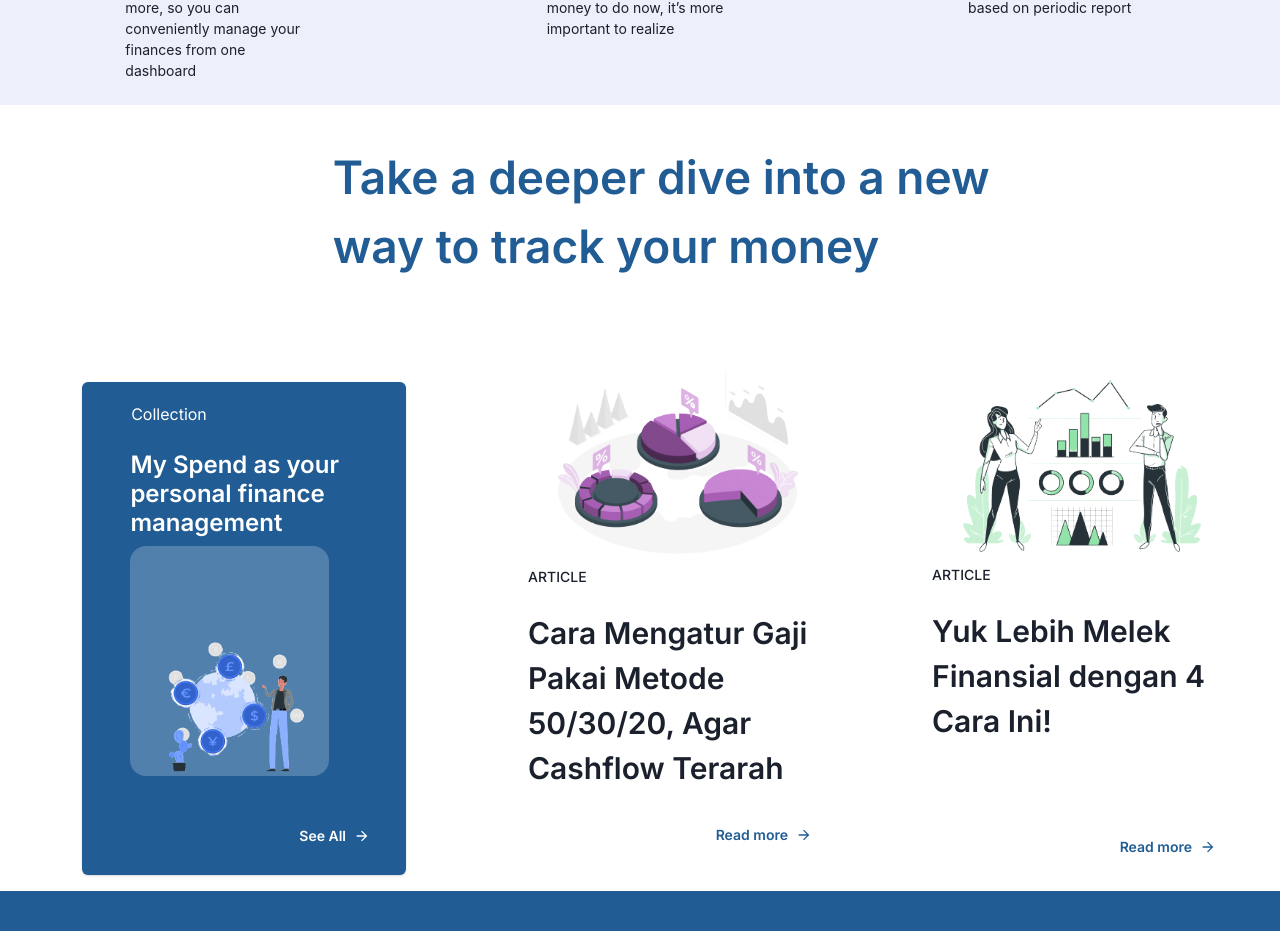
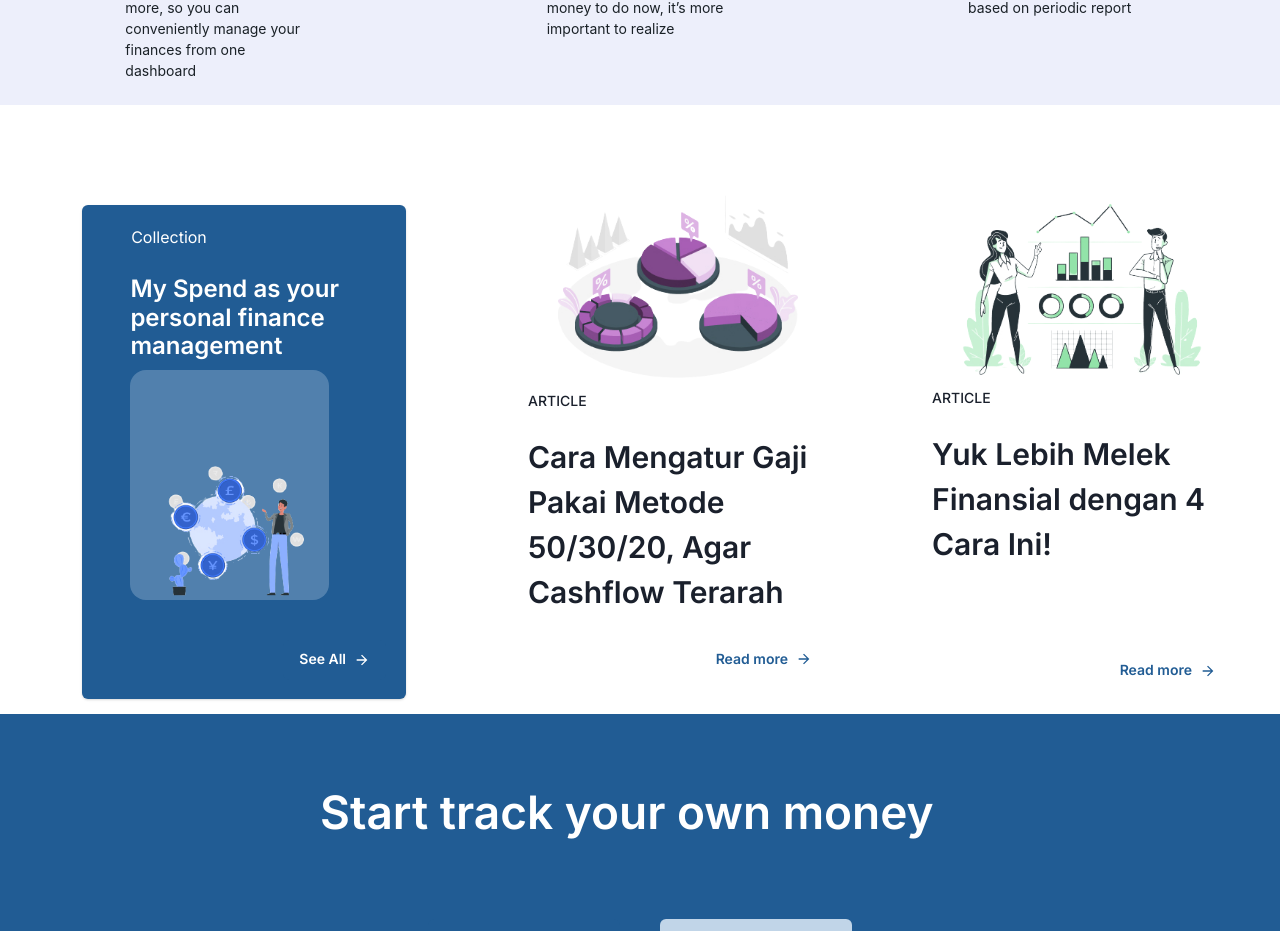
Before and after one commit to VinncentWong/MySpend, a React (Create React App) app in the folder fe/myspend/: page / in a window 1280 px wide. Shown: the part 1351-2282 px from the top of the page. Built offline with nearby package versions, Linux system fonts and the light colour scheme.

Commit message:
[ADD] conditional rendering

```diff
--- a/fe/myspend/src/components/landing/thirdcontent.tsx
+++ b/fe/myspend/src/components/landing/thirdcontent.tsx
@@ -2,11 +2,11 @@ import { ArrowForwardIcon } from "@chakra-ui/icons";
 import { Box, Button, Card, CardBody, CardFooter, CardHeader, Flex, Heading, Image, Stack, Text } from "@chakra-ui/react"
 import { blue, fontFamilyInter } from '../../styling/style';
 
-const ThirdContent = () => {
+const ThirdContent = ({useText}: {useText: boolean}) => {
 
     return(
         <Box>
-            <Box
+            {useText && <Box
             width={{
                 'sm' : '60%',
                 'lg' : '53%'
@@ -27,6 +27,7 @@ const ThirdContent = () => {
                     Take a deeper dive into a
                     new way to track your money</Text>
             </Box>
+            }
             <Flex
             flexDir='row'
             width='100%'
```
